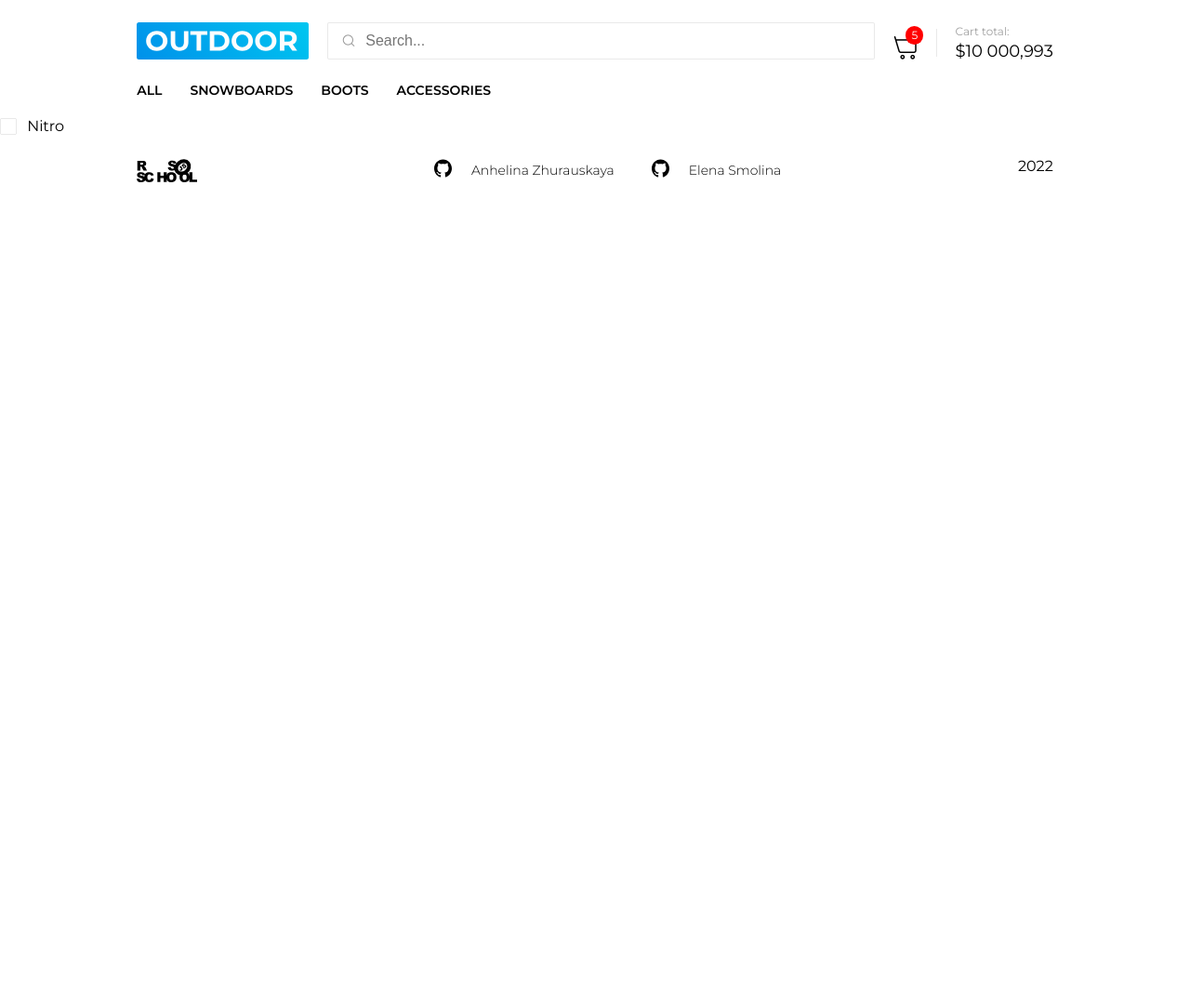
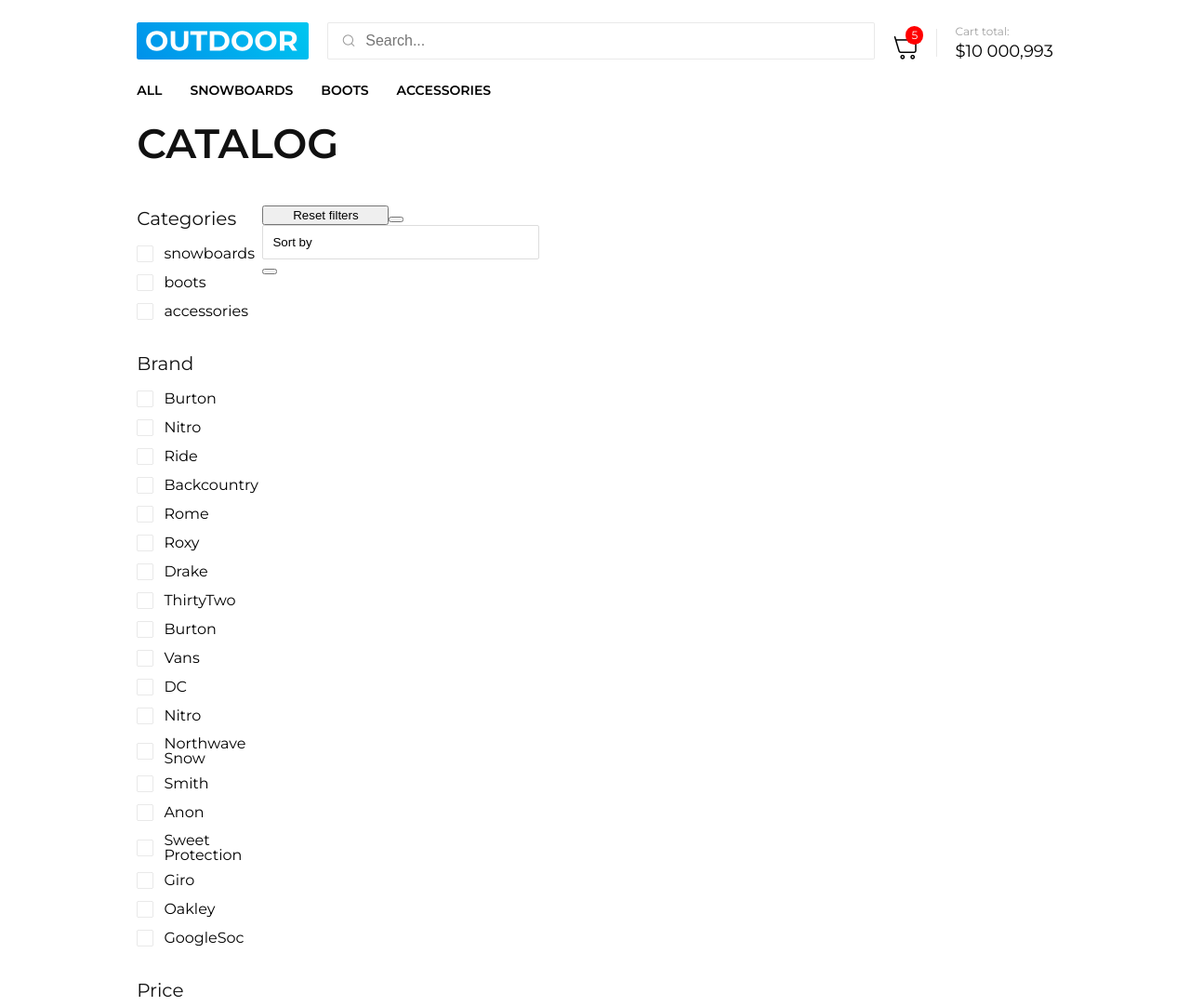
Before and after one commit to zhuravskayalina/online-store, a website built with webpack: page src/index.html in a window 1280 px wide. Shown: the top 1082 px of the page at 93% size. Before the commit the page ends 800 px from the top, so only its background shows below. Built offline with nearby package versions, Linux system fonts and the light colour scheme; a web font is replaced by a local one.

Commit message:
feat: start catalog-page

```diff
--- /dev/null
+++ b/src/components/productPage/catalog/_catalog.scss
@@ -0,0 +1,26 @@
+@import '../../../stylesheets/variables/_colors.scss';
+
+.catalog {
+  &__container {
+    width: 77%;
+  }
+
+  &__header {
+    font-weight: 600;
+    font-size: 44px;
+    line-height: 54px;
+    text-transform: uppercase;
+    color: $primary-card-text;
+    margin-bottom: 40px;
+  }
+
+  &__context {
+    display: grid;
+    grid-template-columns: 1fr 7fr;
+    column-gap: 0.45%;
+  }
+
+  &__reset-button {
+
+  }
+}
--- /dev/null
+++ b/src/components/productPage/catalog/catalog.ts
@@ -0,0 +1,51 @@
+import { Main } from "../../mainPage/Main";
+import { ProductData, SnowboardBrand, BootsBrand, AccessoriesBrand, Category  } from "../../../dataBase/types";
+import { AllFiltersBlock } from '../filters/filters';
+import { categoriesList, brandsList } from '../../../dataBase/filtersList';
+import { CatalogMenu } from '../catalogMenu/catalogMenu';
+
+// ToDo написать здесь класс для сборки итоговой страницы. Отдельно сделать класс с фильтрами, отдельно с продуктовой сеткой
+
+export class Catalog {
+  public catalog: HTMLElement;
+
+  constructor(productUnit: ProductData) {
+    this.catalog = this.createCatalog(productUnit);
+  }
+
+  private createCatalog(productUnit: ProductData): HTMLElement {
+    const main = new Main().element;
+    main.classList.add('catalog'); //todo class
+
+    const catalogWrapper = document.createElement('div');
+    const catalogHeader = document.createElement('p');
+    const catalogContext = document.createElement('div'); // todo display-grid
+    const filtersBlock = document.createElement('div');
+    const productWrapper = document.createElement('div');
+    const functionalBlock  = new CatalogMenu().catalogMenu;
+    const constProductGrid = document.createElement('div');
+
+    catalogWrapper.classList.add('catalog__container');
+
+    catalogHeader.classList.add('catalog__header');
+    catalogHeader.textContent = 'Catalog';
+
+    catalogContext.classList.add('catalog__context');
+
+    const filters = new AllFiltersBlock(categoriesList, brandsList).allFiltersBlock;
+    filtersBlock.append(filters);
+
+    productWrapper.appendChild(functionalBlock);
+    productWrapper.appendChild(constProductGrid);
+    catalogContext.appendChild(filtersBlock);
+    catalogContext.appendChild(productWrapper);
+    catalogWrapper.appendChild(catalogHeader);
+    catalogWrapper.appendChild(catalogContext);
+
+
+    main.appendChild(catalogWrapper);
+    return main;
+  }
+
+
+}
--- /dev/null
+++ b/src/components/productPage/catalogMenu/_catalogMenu.scss
@@ -0,0 +1,7 @@
+@import '../../../stylesheets/variables/_colors.scss';
+
+.catalog {
+  &__menu-reset {
+    width: 16%;
+  }
+}
--- /dev/null
+++ b/src/components/productPage/catalogMenu/catalogMenu.ts
@@ -0,0 +1,27 @@
+import { SelectSort } from '../selectSort/selectSort';
+
+export class CatalogMenu {
+  public catalogMenu: DocumentFragment;
+
+  constructor() {
+    this.catalogMenu = this.createMenu();
+  }
+
+  private createMenu(): DocumentFragment {
+    const fragment = document.createDocumentFragment();
+    const filtersResetButton = document.createElement('button');
+    const copyLinkButton = document.createElement('button');
+    const selectForm = new SelectSort().selectForme;
+    const grigButton = document.createElement('button');
+
+    filtersResetButton.classList.add('catalog__menu-reset');
+    filtersResetButton.textContent = 'Reset filters'
+
+    fragment.append(filtersResetButton);
+    fragment.append(copyLinkButton);
+    fragment.append(selectForm);
+    fragment.append(grigButton);
+
+    return fragment;
+  }
+}
--- a/src/components/productPage/checkbox/Checkbox.ts
+++ b/src/components/productPage/checkbox/Checkbox.ts
@@ -1,16 +1,14 @@
 import { CheckboxLabelText} from './checkboxTypes';
-import { Main } from '../../mainPage/Main';
 
 export class Checkbox {
 
-  public checkbox: DocumentFragment;
+  public checkbox: HTMLFormElement;
 
   constructor(category: CheckboxLabelText) {
     this.checkbox = this.createCheckbox(category);
   }
 
-  private createCheckbox(category: CheckboxLabelText): DocumentFragment {
-    const fragment = document.createDocumentFragment();
+  private createCheckbox(category: CheckboxLabelText): HTMLFormElement {
     const formForInput = document.createElement('form');
     const inputCheckbox = document.createElement('input')
     const label = document.createElement('label');
@@ -25,8 +23,7 @@
 
     formForInput.appendChild(inputCheckbox);
     formForInput.appendChild(label);
-    fragment.appendChild(formForInput);
 
-    return fragment;
+    return formForInput;
   }
 }
--- /dev/null
+++ b/src/components/productPage/checkboxFilters/_checkboxFiltersBlock.scss
@@ -0,0 +1,9 @@
+@import '../../../stylesheets/variables/_colors.scss';
+
+.filters__checkbox-alignment {
+  margin-bottom: 10px;
+}
+
+.filters__checkbox-alignment:last-child {
+  margin-bottom: 0px;
+}
--- /dev/null
+++ b/src/components/productPage/checkboxFilters/checkboxFiltersBlock.ts
@@ -0,0 +1,24 @@
+import { Checkbox } from "../checkbox/Checkbox";
+import { Filters } from "../../../dataBase/types";
+
+export class CheckboxBlock {
+  public checkboxBlock: DocumentFragment;
+
+  constructor(filter: Array<Filters>) {
+    this.checkboxBlock = this.createCheckboxBlock(filter);
+  }
+
+  private createCheckboxBlock(filter: Array<Filters>) {
+
+    const fragment = document.createDocumentFragment();
+    const categoryBlock = document.createElement('div');
+    filter.map(element => {
+      const rangeCheckbox = new Checkbox(element).checkbox;
+      rangeCheckbox.classList.add('filters__checkbox-alignment');
+      categoryBlock.append(rangeCheckbox);
+    });
+
+    fragment.appendChild(categoryBlock);
+    return fragment;
+  }
+}
--- /dev/null
+++ b/src/components/productPage/filters/_filters.scss
@@ -0,0 +1,14 @@
+@import '../../../stylesheets/variables/_colors.scss';
+
+.filters__header {
+  font-weight: 500;
+  font-size: 20px;
+  line-height: 140%;
+  color: $primary-card-text;
+  margin-top: 30px;
+  margin-bottom: 15px;
+}
+
+.filters__header:first-child {
+  margin-top: 0;
+}
--- /dev/null
+++ b/src/components/productPage/filters/filters.ts
@@ -0,0 +1,44 @@
+import { CheckboxBlock } from "../checkboxFilters/checkboxFiltersBlock";
+import { Filters } from "../../../dataBase/types";
+
+// ToDo здесь собрать блок из чекбоксов и ползунков - добавить ползунки. Сделала через заголовки
+
+export class AllFiltersBlock {
+  public allFiltersBlock: DocumentFragment;
+
+  constructor(categories: Array<Filters>, brands: Array<Filters>) {
+    this.allFiltersBlock = this.createAllFiltersBlock(categories, brands);
+  }
+
+  private createAllFiltersBlock(categories: Array<Filters>, brands: Array<Filters>): DocumentFragment {
+    const fragment = document.createDocumentFragment();
+    const categoriesHeader = document.createElement('p');
+    const assortmentSet = new CheckboxBlock(categories).checkboxBlock;
+    const brandsHeader = document.createElement('p');
+    const brandsSet = new CheckboxBlock(brands).checkboxBlock;
+    const priceHeader = document.createElement('p');
+    const stockHeader = document.createElement('p');
+
+    categoriesHeader.classList.add('filters__header');
+    categoriesHeader.textContent = 'Categories';
+
+    //ToDo как сделать отступы между блоками? можно добавить в класс, но мне кажется это неправильно т.к. класс описывает независимый блок
+    brandsHeader.classList.add('filters__header');
+    brandsHeader.textContent = 'Brand';
+
+    priceHeader.classList.add('filters__header');
+    priceHeader.textContent = 'Price';
+
+    stockHeader.classList.add('filters__header');
+    stockHeader.textContent = 'Stock';
+
+    fragment.appendChild(categoriesHeader);
+    fragment.appendChild(assortmentSet);
+    fragment.appendChild(brandsHeader);
+    fragment.appendChild(brandsSet);
+    fragment.appendChild(priceHeader);
+    fragment.appendChild(stockHeader);
+
+    return fragment;
+  }
+}
--- /dev/null
+++ b/src/components/productPage/selectSort/_selectSort.scss
@@ -0,0 +1,23 @@
+@import '../../../stylesheets/variables/_colors.scss';
+
+.catalog {
+  &__select-list {
+    border: 1px solid $border-sort-block;
+    border-radius: 2px;
+    background: $btn-disabled;
+    -webkit-appearance: none;
+    -moz-appearance: none;
+    appearance: none;
+    padding: 10px;
+    width: 35%;
+  }
+
+  //ToDo добавить стречоку из иконочного шрифта
+
+  &__sort-option {
+    font-weight: 400;
+    font-size: 14px;
+    line-height: 160%;
+    color: $primary-card-text;
+  }
+}
--- /dev/null
+++ b/src/components/productPage/selectSort/selectSort.ts
@@ -0,0 +1,39 @@
+export class SelectSort {
+  public selectForme: HTMLFormElement;
+
+  constructor() {
+    this.selectForme = this.createSelectForme();
+  }
+
+  createSelectForme(): HTMLFormElement {
+    const selectForme = document.createElement('form');
+    const selectList = document.createElement('select');
+    const selectOptionEmpty = document.createElement('option');
+    const selectOptionPrice = document.createElement('option');
+    const selectOptionRating = document.createElement('option');
+
+    selectList.classList.add('catalog__select-list');
+
+    selectOptionEmpty.classList.add('catalog__sort-option');
+    selectOptionEmpty.value = 'no-sort';
+    selectOptionEmpty.textContent = 'Sort by';
+    selectOptionEmpty.setAttribute('selected', 'selected');
+
+    selectOptionPrice.classList.add('catalog__sort-option');
+    selectOptionPrice.value = 'sort-by-price';
+    selectOptionPrice.textContent = 'by price';
+
+    selectOptionRating.classList.add('catalog__sort-option');
+    selectOptionRating.value = 'sort-by-rating';
+    selectOptionRating.textContent = 'by rating';
+
+    selectList.appendChild(selectOptionEmpty);
+    selectList.appendChild(selectOptionPrice);
+    selectList.appendChild(selectOptionRating);
+
+    selectForme.appendChild(selectList);
+
+    return selectForme;
+  }
+
+}
--- /dev/null
+++ b/src/dataBase/filtersList.ts
@@ -0,0 +1,34 @@
+import { Filters } from "./types";
+
+export const snowboardBrandList: Array<Filters> = [
+  'Burton',
+  'Nitro',
+  'Ride',
+  'Backcountry',
+  'Rome',
+  'Roxy',
+  'Drake']
+
+export const bootsBrandList: Array<Filters> = [
+  'ThirtyTwo',
+  'Burton',
+  'Vans',
+  'DC',
+  'Nitro',
+  'Northwave Snow']
+
+export const accessoriesBrandList: Array<Filters> = [
+  'Smith',
+  'Anon',
+  'Sweet Protection',
+  'Giro',
+  'Oakley',
+  'GoogleSoc']
+
+export const categoriesList: Array<Filters> = ['snowboards', 'boots', 'accessories']
+
+export const brandsList: Array<Filters> = [
+  ...snowboardBrandList,
+  ...bootsBrandList,
+  ...accessoriesBrandList,
+  ]
--- a/src/dataBase/types.ts
+++ b/src/dataBase/types.ts
@@ -39,3 +39,5 @@
 export type Category = 'snowboards' | 'boots' | 'accessories';
 
 export type BootsSize = 5 | 6 | 7 | 8 | 9 | 10 | 11 | 12;
+
+export type Filters = SnowboardBrand | BootsBrand | AccessoriesBrand | Category | BootsSize;
--- a/src/index.ts
+++ b/src/index.ts
@@ -1,17 +1,21 @@
 import './stylesheets/main.scss';
-
+//ToDo наверное стоит перенести импорт переменных на самый верх
 import { Header } from './components/header/Header';
 import { Footer } from './components/footer/Footer';
 import { CartPage } from './components/cartPage/cartPage';
 import { MainSection } from './components/mainPage/mainSection/Main';
 import { Card } from './components/productPage/productCard/Card';
 import { dataBase } from './dataBase/dataBase';
+import { snowboardBrandList, bootsBrandList, accessoriesBrandList, categoriesList, brandsList } from './dataBase/filtersList';
 import { ErrorPage } from './components/errorPage/ErrorPage';
 import { Detail } from './components/productPage/productDescription/bigCardProductDescription';
 import { createProductPage } from './components/productPage/bigCardPageAssembly/bigCardPageAssembly';
 import { Checkbox } from './components/productPage/checkbox/Checkbox';
-
+import { CheckboxBlock } from './components/productPage/checkboxFilters/checkboxFiltersBlock';
+import { AllFiltersBlock } from './components/productPage/filters/filters';
+import { SelectSort } from './components/productPage/selectSort/selectSort';
 import {PayModal} from './components/payModal/PayModal';
+import { Catalog } from './components/productPage/catalog/catalog';
 
 const app = document.querySelector('.app') as HTMLDivElement;
 
@@ -35,13 +39,22 @@
 
 // createProductPage(dataBase[5]);
 
+/* test for checkbox*/
+// const checkbox = new Checkbox('Nitro').checkbox;
+// app.append(checkbox);
+// const checkboxBlock = new CheckboxBlock(categoriesList).checkboxBlock;
+// app.append(checkboxBlock);
+// const  filtersBlock = new AllFiltersBlock(categoriesList, brandsList).allFiltersBlock;
+// app.append(filtersBlock);
+const catalog = new Catalog(dataBase[5]).catalog;
+app.append(catalog);
 
-const checkbox = new Checkbox('Nitro').checkbox;
-app.append(checkbox);
+
+// const select = new SelectSort().selectForme;
+// app.append(select);
 
 // const payModal = new PayModal().element;
 // app.append(payModal);
 
-
 const footer = new Footer().element;
 app.append(footer);
--- a/src/stylesheets/main.scss
+++ b/src/stylesheets/main.scss
@@ -20,6 +20,11 @@
 @import '../components/productPage/productDescription/_bigCardProductDescription.scss';
 @import '../components/payModal/_pay-modal.scss';
 @import '../components/productPage/checkbox/_checkbox.scss';
+@import '../components/productPage/filters/filters';
+@import '../components/productPage/checkboxFilters/checkboxFiltersBlock';
+@import '../components/productPage/catalogMenu/_catalogMenu.scss';
+@import '../components/productPage/selectSort/_selectSort.scss';
+@import '../components/productPage/catalog/_catalog.scss';
 
 html {
   height: 100%;
--- a/src/stylesheets/variables/_colors.scss
+++ b/src/stylesheets/variables/_colors.scss
@@ -28,3 +28,6 @@
 $valid: #6fcc2994;
 $invalid: red;
 $modal-background: #00000021;
+
+//filters windows
+$border-sort-block: #DDDDDD;
```
